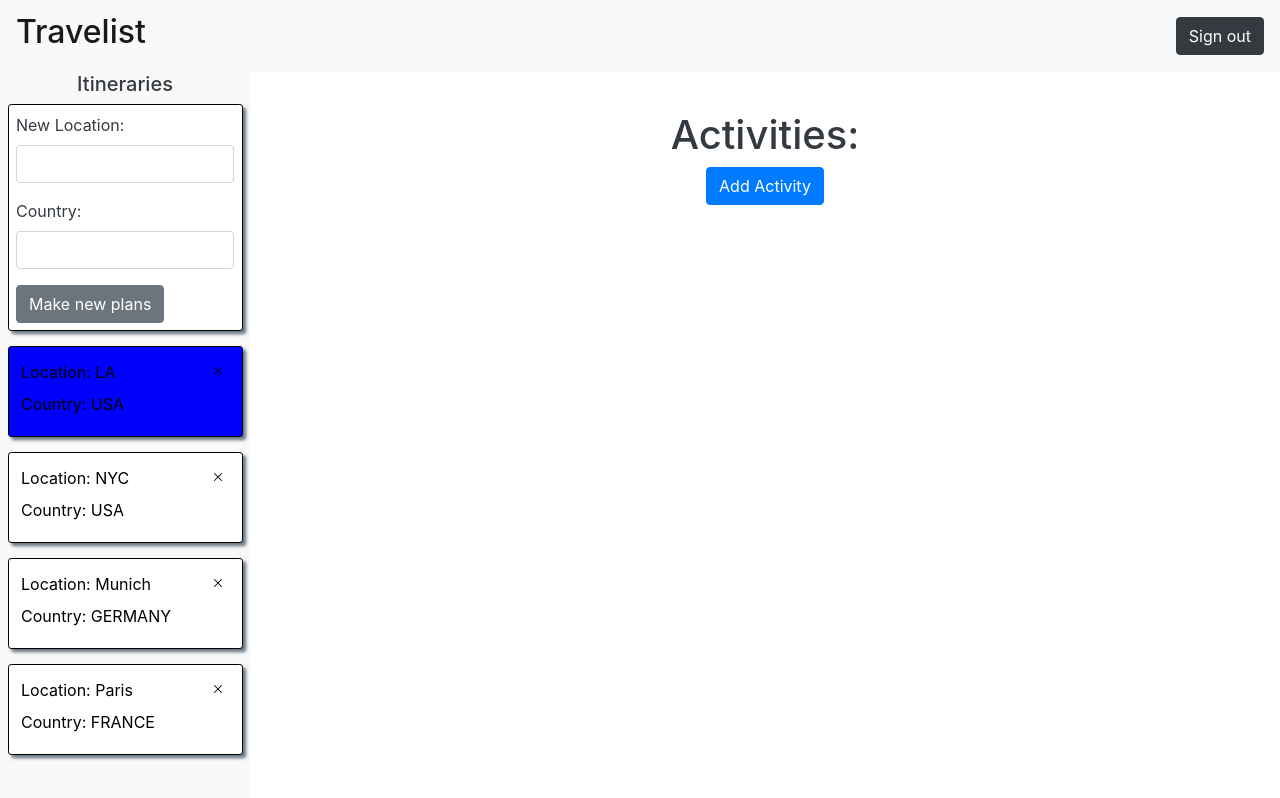
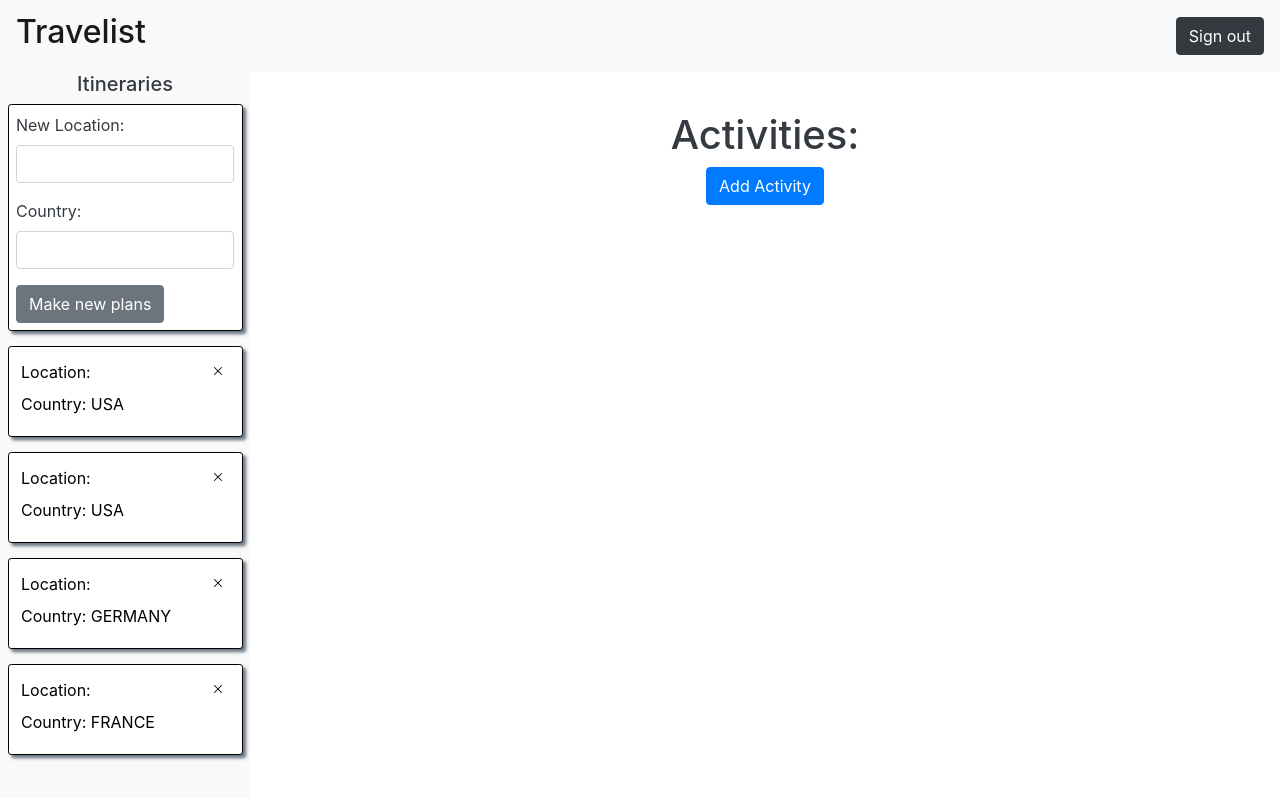
Before and after one commit to Voyajour/voyajour-travel, a React app: page /main in a window 1280 px wide. Shown: the top 798 px of the page. Built offline with nearby package versions, Linux system fonts and the light colour scheme.

Commit message:
correct naming conflicts

```diff
--- a/client/containers/SidebarContainer.jsx
+++ b/client/containers/SidebarContainer.jsx
@@ -53,10 +53,10 @@ const SidebarContainer = (props) => {
       {trips.map((trip, i) => (
         <SidebarCard
           key={`locationId${i}`}
-          locationid={trip.locationId}
+          locationid={trip._id}
           getActivities={getActivities}
           country={trip.country}
-          location={trip.location}
+          location={trip.name}
           activeLocationId={activeLocationId}
           deleteLocationCard={deleteLocationCard}
           userId={userId}
```
